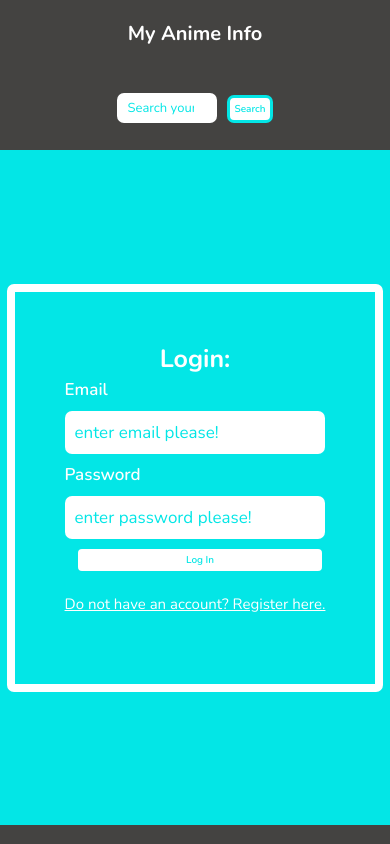
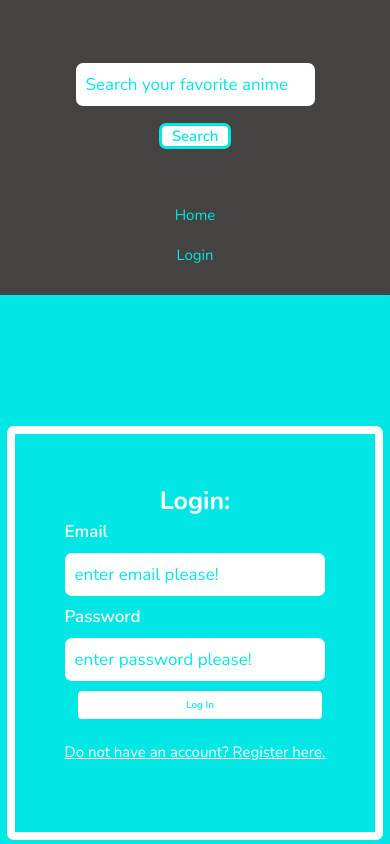
Before and after one commit to monybaruch/Anime-Info-Web-Site, a React (Vite) app: page /login in a window 390 px wide. Shown: the top 844 px of the page. Built offline with nearby package versions, Linux system fonts and the light colour scheme; no server answers.

Commit message:
adding links to the nav link

```diff
--- a/src/components/NavBar.jsx
+++ b/src/components/NavBar.jsx
@@ -1,21 +1,49 @@
+import React from 'react';
+import { NavLink } from 'react-router-dom';
 import './styles/navbar.css';
+import { useAuthContext } from '../hooks/useAuthContext';
 import { useAnimeContext } from '../hooks/useAnimeContext';
+
 const NavBar = () => {
   const { handleSubmit, search, handleChange } = useAnimeContext();
+  const { user, logout } = useAuthContext();
+
+  const renderAuthLinks = () => {
+    if (user) {
+      return (
+        <>
+          <NavLink to="/">Home</NavLink>
+          <button onClick={logout}>Logout</button>
+        </>
+      );
+    } else {
+      return (
+        <>
+          <NavLink to="/">Home</NavLink>
+          <NavLink to="/login">Login</NavLink>
+        </>
+      );
+    }
+  };
+
   return (
     <div className="header">
-      <h1>My Anime Info</h1>
+      <div className="logo-header">
+        <h1>My Anime Info</h1>
+      </div>
       <div className="anime-search">
         <form action="" className="search-form" onSubmit={handleSubmit}>
           <div className="input-control">
             <input type="search" placeholder="Search your favorite anime!" value={search} onChange={handleChange} />
-            <button className="btn" type="submit">
+            <button className="search-btn" type="submit">
               Search
             </button>
           </div>
         </form>
       </div>
+      <div className="nav-links">{renderAuthLinks()}</div>
     </div>
   );
 };
+
 export default NavBar;
--- a/src/components/styles/navbar.css
+++ b/src/components/styles/navbar.css
@@ -3,17 +3,121 @@
   height: 10vh;
   background-color: #444341;
   display: flex;
-  justify-content: space-around;
+  justify-content: space-between;
   align-items: center;
   color: var(--primeryText);
-  font-size: 2rem;
+  padding: 0 20px;
 }
 
-.header .anime-search input {
+.logo-header {
+  font-size: 2rem;
+  margin-bottom: 10px;
+}
+
+.search-form .input-control {
+  display: flex;
+  gap: 10px;
+  align-items: center;
+  justify-content: center;
+}
+
+.search-form .input-control {
+  height: 45px;
+  font-size: 1.5rem;
+}
+
+.search-btn {
+  background-color: var(--primeryText);
+  border: 3px solid var(--primeryColor);
   outline: none;
-  border: none;
-  width: 200px;
+  font-size: 1.5rem;
+  color: var(--primeryColor);
+  font-weight: 600;
+  border-radius: 7px;
   height: 45px;
-  font-size: 1.3rem;
   padding: 0 1rem;
 }
+
+.search-btn:hover {
+  border: 3px solid var(--primeryText);
+  color: var(--primeryText);
+  background-color: var(--primeryColor);
+  transition: 0.5s;
+}
+
+.nav-links {
+  display: flex;
+  align-items: center;
+}
+
+.nav-links a {
+  color: var(--primeryColor);
+  font-size: 2rem;
+  text-align: center;
+  text-decoration: none;
+  padding: 10px;
+}
+
+.nav-links a:hover {
+  color: var(--primeryText);
+}
+
+@media screen and (max-width: 1200px) and (min-width: 768px) {
+  .header {
+    flex-direction: row;
+    justify-content: space-between;
+    height: 15vh;
+  }
+  .header h1 {
+    font-size: 2rem;
+  }
+  .header .input-control {
+    flex-direction: row;
+  }
+
+  .nav-links a {
+    font-size: 1.5rem;
+  }
+}
+
+@media screen and (max-width: 767px) {
+  .header {
+    flex-direction: column;
+    justify-content: space-between;
+    height: 35vh;
+    padding: 20px;
+  }
+  .header h1 {
+    display: none;
+  }
+  .nav-links {
+    display: flex;
+    align-items: center;
+    flex-direction: column;
+    margin-top: 20px;
+  }
+
+  .nav-links a {
+    font-size: 1.5rem;
+    padding: none;
+  }
+
+  .search-form .input-control {
+    display: flex;
+    flex-direction: column;
+    align-items: center;
+    justify-content: center;
+  }
+  .search-form .input-control {
+    width: 300px;
+    height: 45px;
+    font-size: 1rem;
+  }
+
+  .search-btn {
+    font-size: 1.5rem;
+    height: 45px;
+    height: 45px;
+    padding: 0 1rem;
+  }
+}
--- a/src/index.css
+++ b/src/index.css
@@ -75,20 +75,7 @@ iframe {
   .footer {
     font-size: 0.7rem;
   }
-  .header {
-    display: flex;
-    font-size: 1rem;
-    flex-direction: column;
-    height: 150px;
-    align-items: center;
-  }
 
-  .header .anime-search input {
-    width: 100px;
-    height: 30px;
-    font-size: 1.3rem;
-    padding: 0 1rem;
-  }
   .btn {
     background-color: var(--primeryText);
     border: 3px solid var(--primeryColor);
@@ -97,7 +84,6 @@ iframe {
     color: var(--primeryColor);
     font-weight: 600;
     border-radius: 7px;
-    padding: 0.4rem;
     margin: none;
   }
 }
@@ -110,17 +96,4 @@ iframe {
   .footer {
     font-size: 0.9rem;
   }
-  .header {
-    display: flex;
-    justify-content: space-around;
-    align-items: center;
-    font-size: 1.5rem;
-  }
-
-  .header .anime-search input {
-    width: 200px;
-    height: 45px;
-    font-size: 1.3rem;
-    padding: 0 1rem;
-  }
 }
--- a/src/pages/PopularAnimePage.css
+++ b/src/pages/PopularAnimePage.css
@@ -30,3 +30,33 @@
 .anime-card {
   margin-bottom: 20px;
 }
+
+@media screen and (max-width: 600px) {
+  .popular-anime {
+    padding: 2rem;
+    width: 100%;
+    display: grid;
+    grid-template-columns: repeat(auto-fill, minmax(250px, 1fr));
+    grid-gap: 1.5rem;
+  }
+
+  .popular-anime a {
+    height: 400px;
+    border-radius: 7px;
+  }
+}
+
+@media screen and (max-width: 1200px) and (min-width: 601px) {
+  .popular-anime {
+    padding: 2rem;
+    width: 100%;
+    display: grid;
+    grid-template-columns: repeat(auto-fill, minmax(200px, 1fr));
+    grid-gap: 0.5rem;
+  }
+
+  .popular-anime a {
+    height: 300px;
+    border-radius: 7px;
+  }
+}
```
